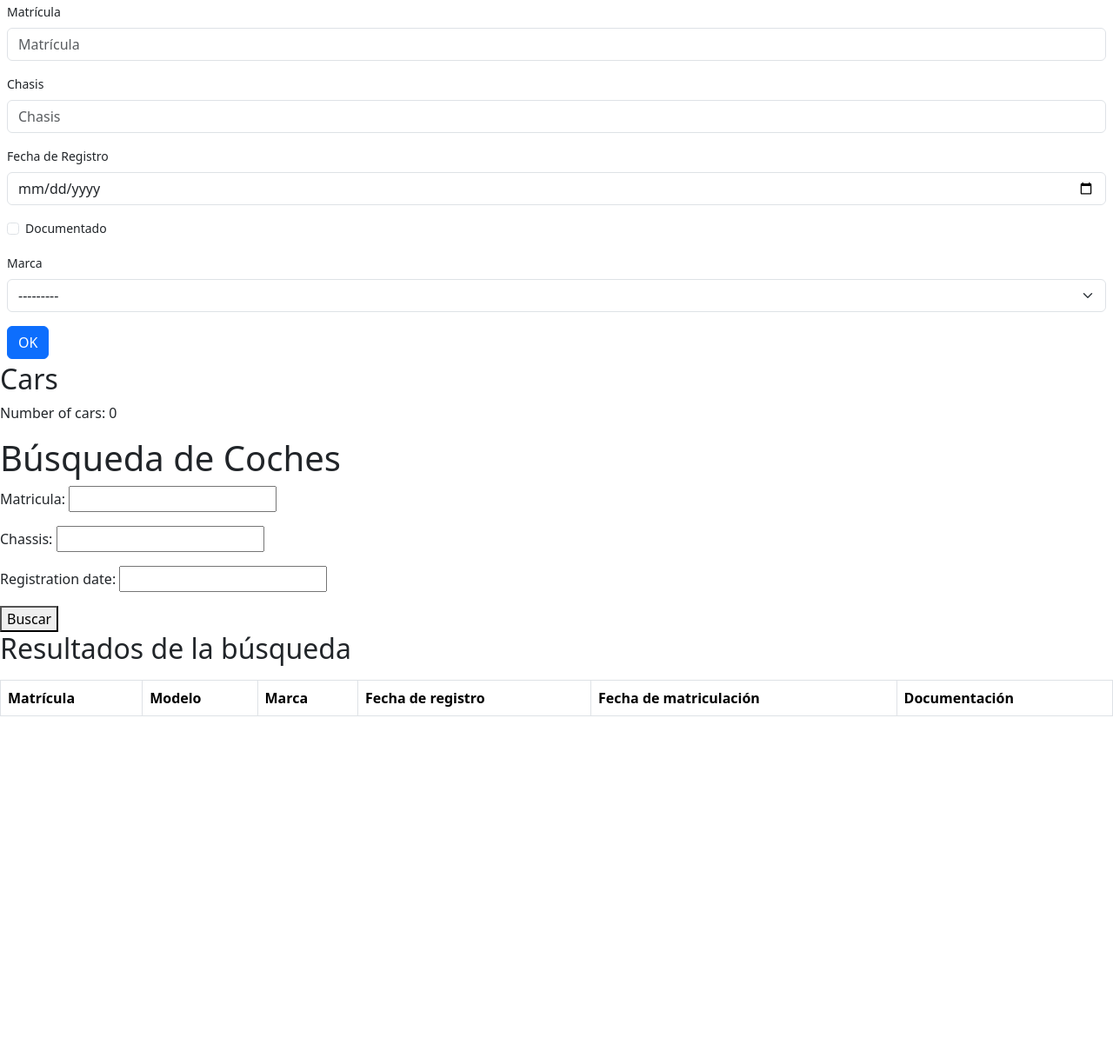
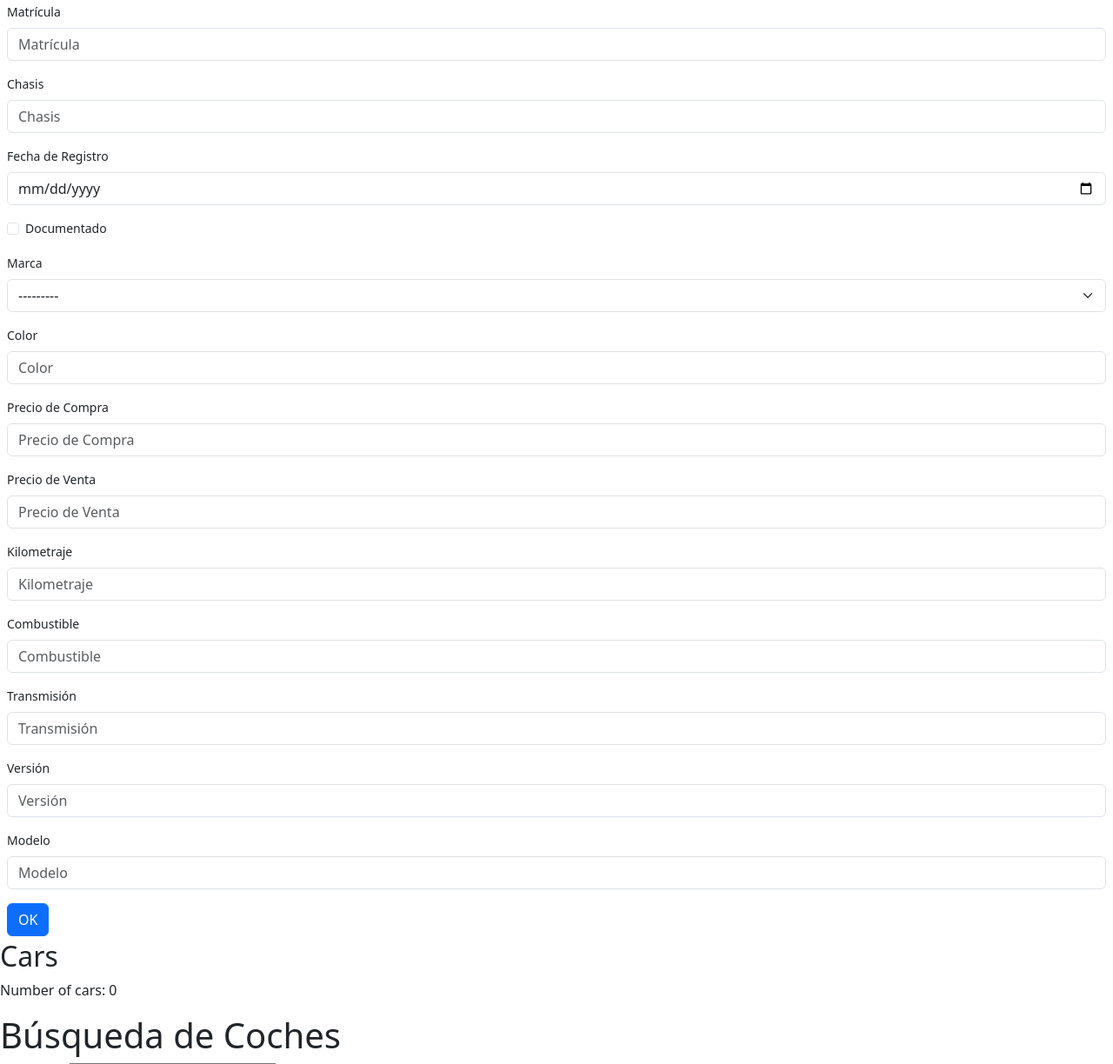
Before and after one commit to VictorSuarezL/django_app, a Django app: page /add/ in a window 1280 px wide. Shown: the part 57-1281 px from the top of the page at 87% size. Before the commit the page ends 881 px from the top, so only its background shows below. Run offline with Django 5.2, Linux system fonts and the light colour scheme; data that the repository does not hold is empty; some libraries are stand-ins or nearby versions.

Commit message:
refactor: Update car model and template to use 'car_model' instead of 'modelo'
The car model and template have been updated to use the 'car_model' field instead of the 'modelo' field. This change improves clarity and consistency in the codebase.

```diff
--- a/catalog/forms.py
+++ b/catalog/forms.py
@@ -6,13 +6,35 @@ from datetime import date
 class CarForm(forms.ModelForm):
     class Meta:
         model = Car
-        fields = ["matricula", "chassis", "registration_date", "documented", "brand"]
+        fields = [
+            "matricula",
+            "chassis",
+            "registration_date",
+            "documented",
+            "brand",
+            "color",
+            "buy_price",
+            "sale_price",
+            "km",
+            "fuel",
+            "transmission",
+            "version",
+            "car_model"
+        ]
         labels = {
             "matricula": "Matrícula",
             "chassis": "Chasis",
             "registration_date": "Fecha de Registro",
             "documented": "Documentado",
             "brand": "Marca",
+            "color": "Color",
+            "buy_price": "Precio de Compra",
+            "sale_price": "Precio de Venta",
+            "km": "Kilometraje",
+            "fuel": "Combustible",
+            "transmission": "Transmisión",
+            "version": "Versión",
+            "car_model": "Modelo",
         }
         widgets = {
             "matricula": forms.TextInput(),
@@ -20,6 +42,14 @@ class CarForm(forms.ModelForm):
             "registration_date": forms.DateInput(attrs={"type": "date"}),
             "documented": forms.CheckboxInput(),
             "brand": forms.Select(),
+            "color": forms.TextInput(),
+            "buy_price": forms.NumberInput(),
+            "sale_price": forms.NumberInput(),
+            "km": forms.NumberInput(),
+            "fuel": forms.TextInput(),
+            "transmission": forms.TextInput(),
+            "version": forms.TextInput(),
+            "car_model": forms.TextInput(),
         }
 
     def clean(self):
@@ -48,12 +78,61 @@ class CarForm(forms.ModelForm):
         # Validación de documento
         documented = cleaned_data.get("documented")
         if documented is False:
-            self.add_error("documented", "Debes asegurarte de subir la documentación antes de proceder.")
+            self.add_error(
+                "documented",
+                "Debes asegurarte de subir la documentación antes de proceder.",
+            )
 
         # Validación de marca
         brand = cleaned_data.get("brand")
         if brand is None:
             self.add_error("brand", "Este campo es obligatorio.")
+
+        # Validación de color
+        color = cleaned_data.get("color")
+        if not color:
+            self.add_error("color", "Este campo es obligatorio.")
+
+        # Validación de buy_price
+        buy_price = cleaned_data.get("buy_price")
+        if buy_price is None:
+            self.add_error("buy_price", "Este campo es obligatorio.")
+        elif buy_price <= 0:
+            self.add_error("buy_price", "El precio de compra debe ser mayor a 0.")
+
+        # Validación de sale_price
+        sale_price = cleaned_data.get("sale_price")
+        if sale_price is None:
+            self.add_error("sale_price", "Este campo es obligatorio.")
+        elif sale_price <= 0:
+            self.add_error("sale_price", "El precio de venta debe ser mayor a 0.")
+
+        # Validación de km
+        km = cleaned_data.get("km")
+        if km is None:
+            self.add_error("km", "Este campo es obligatorio.")
+        elif km <= 0:
+            self.add_error("km", "El kilometraje debe ser mayor a 0.")
+
+        # Validación de fuel
+        fuel = cleaned_data.get("fuel")
+        if not fuel:
+            self.add_error("fuel", "Este campo es obligatorio.")
+
+        # Validación de transmission
+        transmission = cleaned_data.get("transmission")
+        if not transmission:
+            self.add_error("transmission", "Este campo es obligatorio.")
+
+        # Validación de version
+        version = cleaned_data.get("version")
+        if not version:
+            self.add_error("version", "Este campo es obligatorio.")
+
+        # Validación de car_model
+        car_model = cleaned_data.get("car_model")
+        if not car_model:
+            self.add_error("car_model", "Este campo es obligatorio.")
 
 
 class CarSearchForm(forms.Form):
@@ -62,7 +141,5 @@ class CarSearchForm(forms.Form):
     registration_date = forms.DateField(required=False)
 
 
-class CarEditForm(forms.ModelForm):
-    class Meta:
-        model = Car
-        fields = ["matricula", "chassis", "registration_date"]
+class CarEditForm(CarForm):
+    pass
--- a/catalog/models.py
+++ b/catalog/models.py
@@ -1,3 +1,4 @@
+from pyexpat import model
 from django.db import models
 
 class Brand(models.Model):
@@ -27,6 +28,14 @@ class Car(models.Model):
     registration_date = models.DateField(blank=False, null=False)
     documented = models.BooleanField(default=False)
     brand = models.ForeignKey(Brand, on_delete=models.CASCADE, blank=False, null=False)
+    color = models.CharField(max_length=50, blank=True, null=True)
+    buy_price = models.DecimalField(max_digits=10, decimal_places=2, blank=True, null=True)
+    sale_price = models.DecimalField(max_digits=10, decimal_places=2, blank=True, null=True)
+    km = models.DecimalField(max_digits=10, decimal_places=2, blank=True, null=True)
+    fuel = models.CharField(max_length=50, blank=True, null=True)
+    transmission = models.CharField(max_length=50, blank=True, null=True)
+    version = models.CharField(max_length=50, blank=True, null=True)
+    car_model = models.CharField(max_length=50, blank=True, null=True)
 
     objects = CarManager()
 
--- a/templates/catalog/add_car.html
+++ b/templates/catalog/add_car.html
@@ -49,7 +49,7 @@ Number of cars: {{ cars|length }}
         {% for c in cars %}
         <tr>
             <td scope="col"><a href="{% url 'edit_car' id=c.id %}">{{ c.matricula }}</a></td>
-            <td scope="col">{{ c.modelo }}</td>
+            <td scope="col">{{ c.car_model }}</td>
             <td scope="col">{{ c.brand }}</td>
             <td scope="col">{{ c.created_at }}</td>
             <td scope="col">{{ c.registration_date }}</td>
```
Also changed, not shown: catalog/migrations/0002_car_buy_price_car_color_car_fuel_car_km_and_more.py (added), catalog/migrations/0003_car_car_model.py (added).
